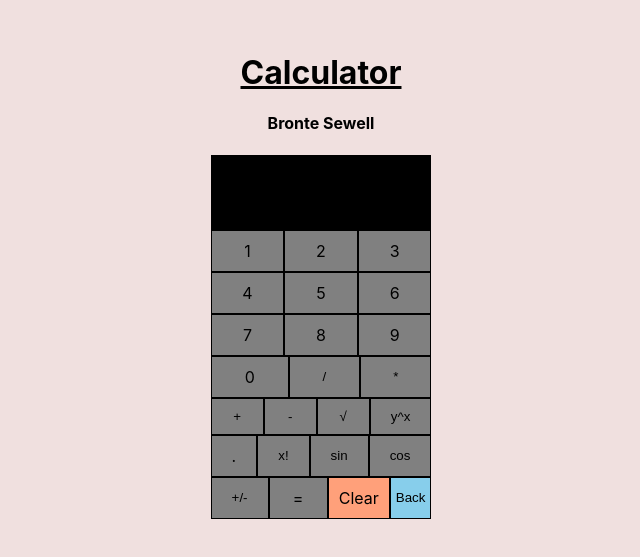
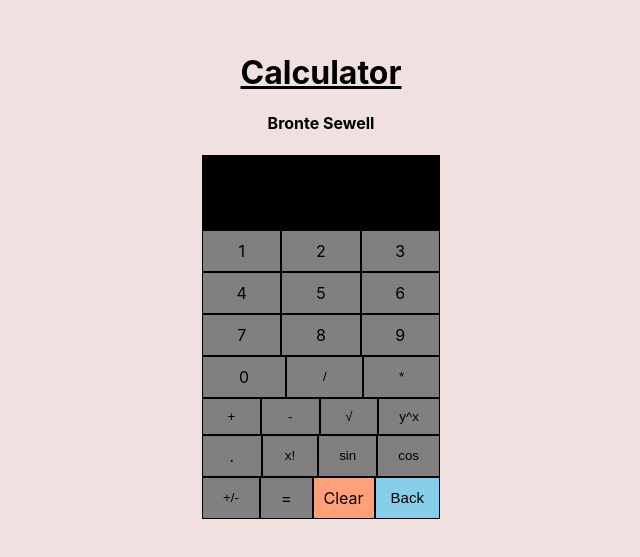
Before and after one commit to Brontesewell/Tutorfly-Coding-Challenge-Bronte-Sewell, a React (Create React App) app: page / in a window 1280 px wide. Shown: the part 125-682 px from the top of the page, without its empty margins (319-959 px from the left). Built offline with nearby package versions, Linux system fonts and the light colour scheme.

Commit message:
cos and sin

```diff
--- a/src/App.css
+++ b/src/App.css
@@ -50,6 +50,7 @@
 
 #clear:hover {
   background-color: rgb(179, 57, 9);
+  color: white
 }
 
 #name{
@@ -64,10 +65,11 @@
 
 #back-button{
   background-color: skyblue;
-  padding: 2px 5px;
+  padding: 10px 15px;
   border-style: solid;
   border-color: black;
   border-width: thin;
+  font-size: 15px;
 }
 
 
--- a/src/App.js
+++ b/src/App.js
@@ -17,6 +17,7 @@ class App extends Component {
     };
     this.factorialSinCos = this.factorialSinCos.bind(this);
     this.absVal = this.absVal.bind(this);
+    // this.log = this.log.bind(this);
   }
 
 
@@ -167,6 +168,7 @@ class App extends Component {
 
 
 
+
   render() {
 
     return (
```
